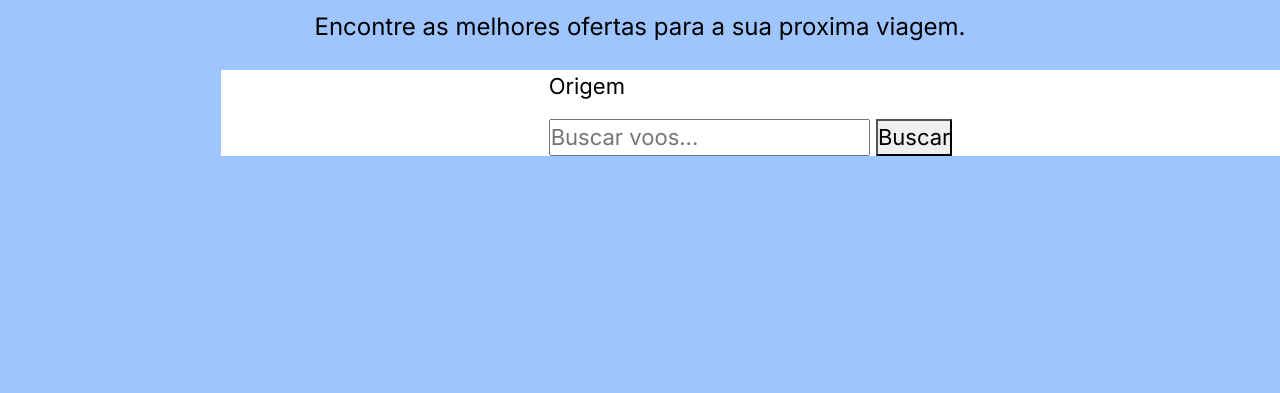
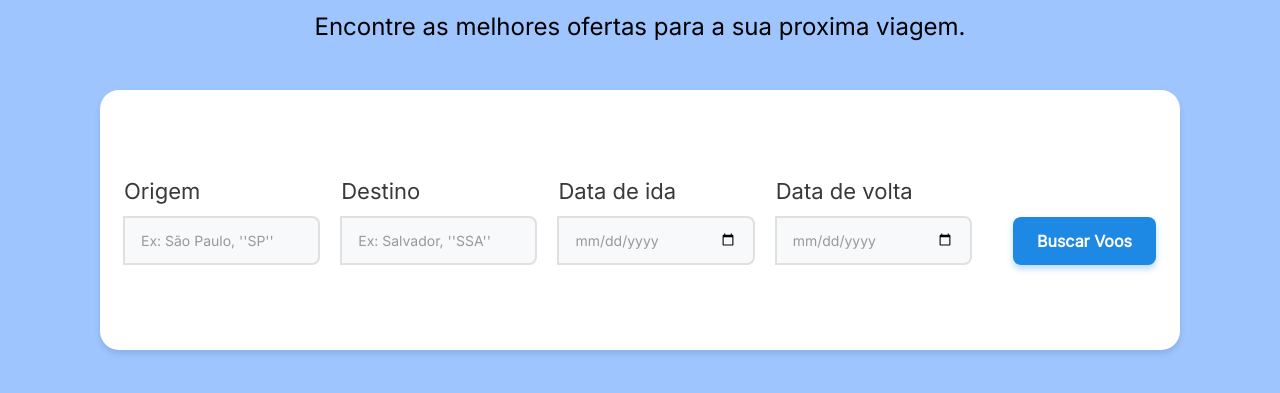
Before and after one commit to JoaoBarreto13/AeroDay, a plain HTML site: page AeroDay.html in a window 1280 px wide. Shown: the part 247-640 px from the top of the page. Drawn offline with nearby package versions, Linux system fonts and the light colour scheme.

Commit message:
EstiloEanimação

```diff
--- a/AeroDay.html
+++ b/AeroDay.html
@@ -9,25 +9,46 @@
   <link rel='stylesheet' href="style.css">
 </head>
 <body>
+
 <nav class="barra">
   <a class="Barra-icone" href="AeroDay.html">
     <img src="icone.svg" alt="Ícone de menu">
   </a>
   <a class="barra-contato" href="Contato.html">Contato</a>
 </nav>
+
 <div class="Principal">
   <div class="Principal-conteudo">
     <h1 class="titulo">Monitor de Voos</h1>
     <h3 class="subtitulo">Encontre as melhores ofertas para a sua proxima viagem.</h3>
   </div>
-</div>
-<div class="Busca">
-  <div class="Busca-conteudo">
-   <p>Origem</p>
-    <input type="text" placeholder="Buscar voos...">
-   <button>Buscar</button>
+
+  <div class="Busca">
+   <div class="Busca-conteudo">
+    <div class="input-group">
+      <p class="buscaparagrafo">Origem</p>
+      <input type="text" placeholder="Ex: São Paulo, ''SP''">
+    </div>
+
+    <!-- esse curto codigo me deu um trabalhão, mas agora está funcionando-->
+    <div class="input-group">
+      <p class="buscaparagrafo">Destino</p>
+      <input type="text" placeholder="Ex: Salvador, ''SSA''">
+    </div>
+
+    <div class="input-group">
+      <p class="buscaparagrafo">Data de ida</p>
+      <input type="date" placeholder="dd/mm/aaaa">
+    </div>
+
+    <div class="input-group">
+      <p class="buscaparagrafo">Data de volta</p>
+      <input type="date" placeholder="dd/mm/aaaa">
+    </div>
+
+    <button type="button">Buscar Voos</button>
   </div>
-</div>
+ </div>
 
 </div>
 </body>
--- a/Style.css
+++ b/Style.css
@@ -49,6 +49,15 @@ p {
   flex-grow: 1;
 }
 
+.card-text {
+  font-family: "inter";
+  font-size: 22px;
+  color: #6C757D;
+  text-align: justify;
+  flex-grow: 1;
+  padding-top: 12px;
+}
+
 h1 {
   font-family: "inter";
   font-size: 26px;
@@ -72,6 +81,26 @@ h4 {
 
 .barra-contato {
 margin-left: auto;
+transition: all 0.3s ease;
+}
+
+.barra-contato:hover {
+  transform: translateY(-2px);
+}
+
+.barra-contato:active {
+  transform: translateY(0);
+}
+
+.Barra-icone {
+  transition: all 0.3s ease;
+}
+
+.Barra-icone:hover{
+  transform: translateY(-2px);
+}
+.Barra-icone:active {
+  transform: translateY(0);
 }
 
 .contato-descricao {
@@ -164,8 +193,120 @@ margin-left: auto;
 
 .Busca {
   display: flex;
+  border-radius: 19px;
+  align-items: center;
   justify-content: center;
-  margin-top: 20px;
+  margin: 40px auto;
   background-color: #ffffff;
-  margin-left: 221px;
+  box-shadow: 0 4px 6px rgba(0, 0, 0, 0.1);
+  width: 1080px;
+  height: 260px;
+  max-width: 95%;
 }
+
+.Busca-conteudo {
+  display: grid;
+  grid-template-columns: repeat(4, 1fr) auto;
+  gap: 20px;
+  align-items: end;
+  align-content: center;
+  padding: 24px;
+  width: auto;
+  max-width: 1200px;
+}
+
+.input-group {
+  display: flex;
+  flex-direction: column;
+  gap: 8px;
+}
+
+.buscaparagrafo {
+  font-family: "inter";
+  font-size: 22px;
+  color: #3A3939;
+  text-align: left;
+  margin: 0;
+  font-weight: 500;
+}
+
+input[type="text"] {
+  padding: 12px 16px;
+  font-size: 14px;
+  border: 2px solid #e0e0e0;
+  border-radius: 8px;
+  width: 100%;
+  font-size: 14px;
+  font-family: "inter";
+  background-color: #f8f9fa;
+  transition: border-color 0.3s ease ;
+  width: 100%;
+  min-width: 180px;
+}
+
+input[type="text"]:focus {
+  border-color: #1E88E5;
+  outline: none;
+  background-color: #ffffff;
+  box-shadow: 0 0 0 3px rgba(30, 136, 229, 0.1);
+}
+
+input[type="text"]::placeholder {
+  color: #999;
+  font-family: "inter";
+}
+
+button {
+  padding: 12px 24px;
+  font-size: 16px;
+  border: none;
+  border-radius: 8px;
+  background-color: #1E88E5;
+  color: white;
+  cursor: pointer;
+  font-family: "inter";
+  font-weight: 600;
+  height: auto;
+  width: auto;
+  min-width: 140px;
+  box-shadow: 0 4px 6px rgba(30, 136, 229, 0.3);
+  transition: all 0.3s ease;
+  margin-left: 20px;
+}
+
+button:hover {
+  background-color: #1976D2;
+  transform: translateY(-2px);
+  box-shadow: 0 6px 16px rgba(30, 136, 229, 0.4);
+}
+
+button:active {
+  transform: translateY(0);
+}
+
+input[type="date"] {
+  padding: 12px 16px;
+  font-size: 14px;
+  border: 2px solid #e0e0e0;
+  border-radius: 8px;
+  width: 100%;
+  font-size: 14px;
+  font-family: "inter";
+  background-color: #f8f9fa;
+  transition: border-color 0.3s ease ;
+  width: 100%;
+  min-width: 180px;
+  color: #999;
+}
+
+input[type="date"]:focus {
+  border-color: #1E88E5;
+  outline: none;
+  background-color: #ffffff;
+  box-shadow: 0 0 0 3px rgba(30, 136, 229, 0.1);
+}
+
+input[type="date"]::placeholder {
+  color: #999;
+  font-family: "inter";
+}
```
